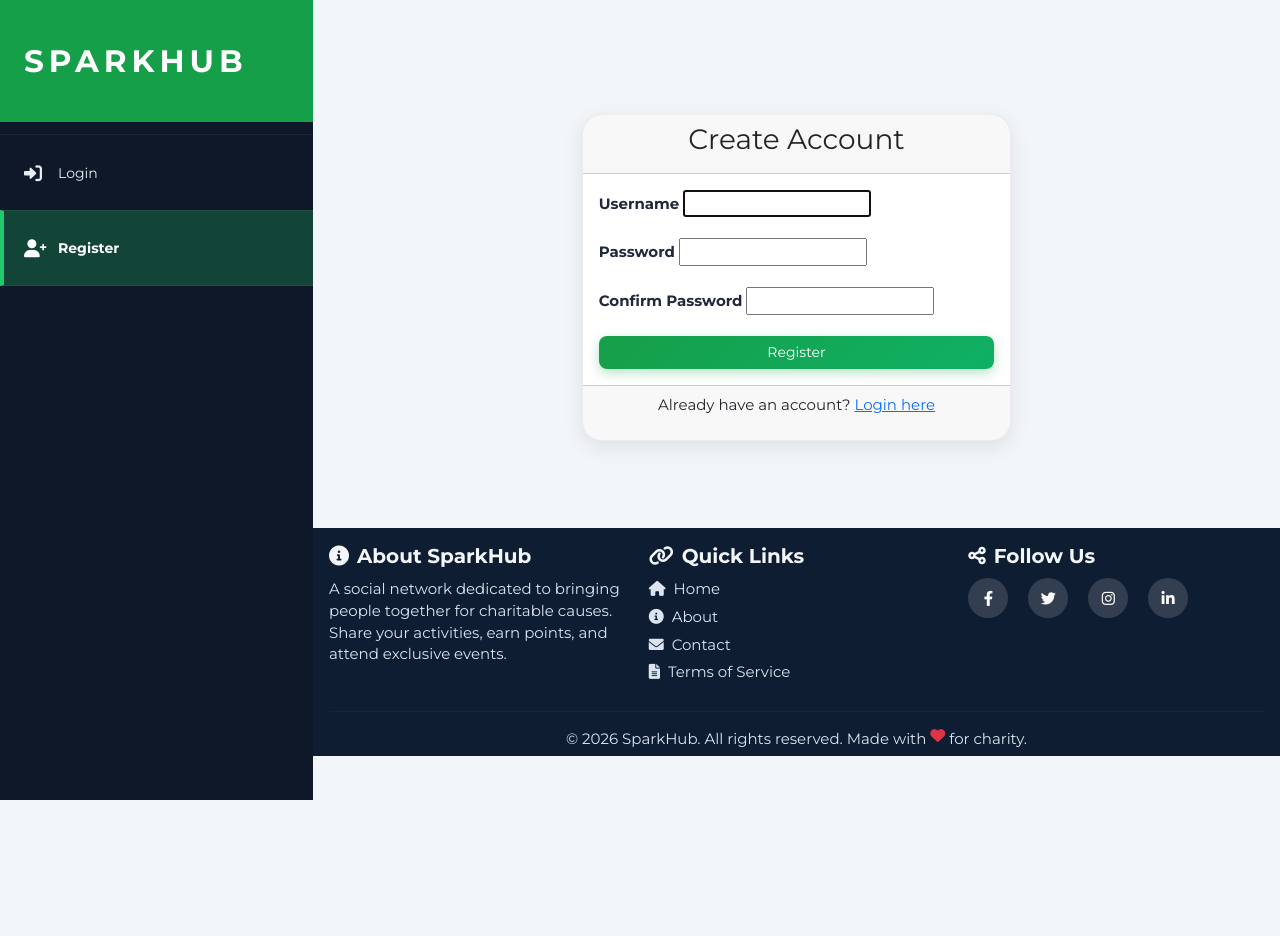
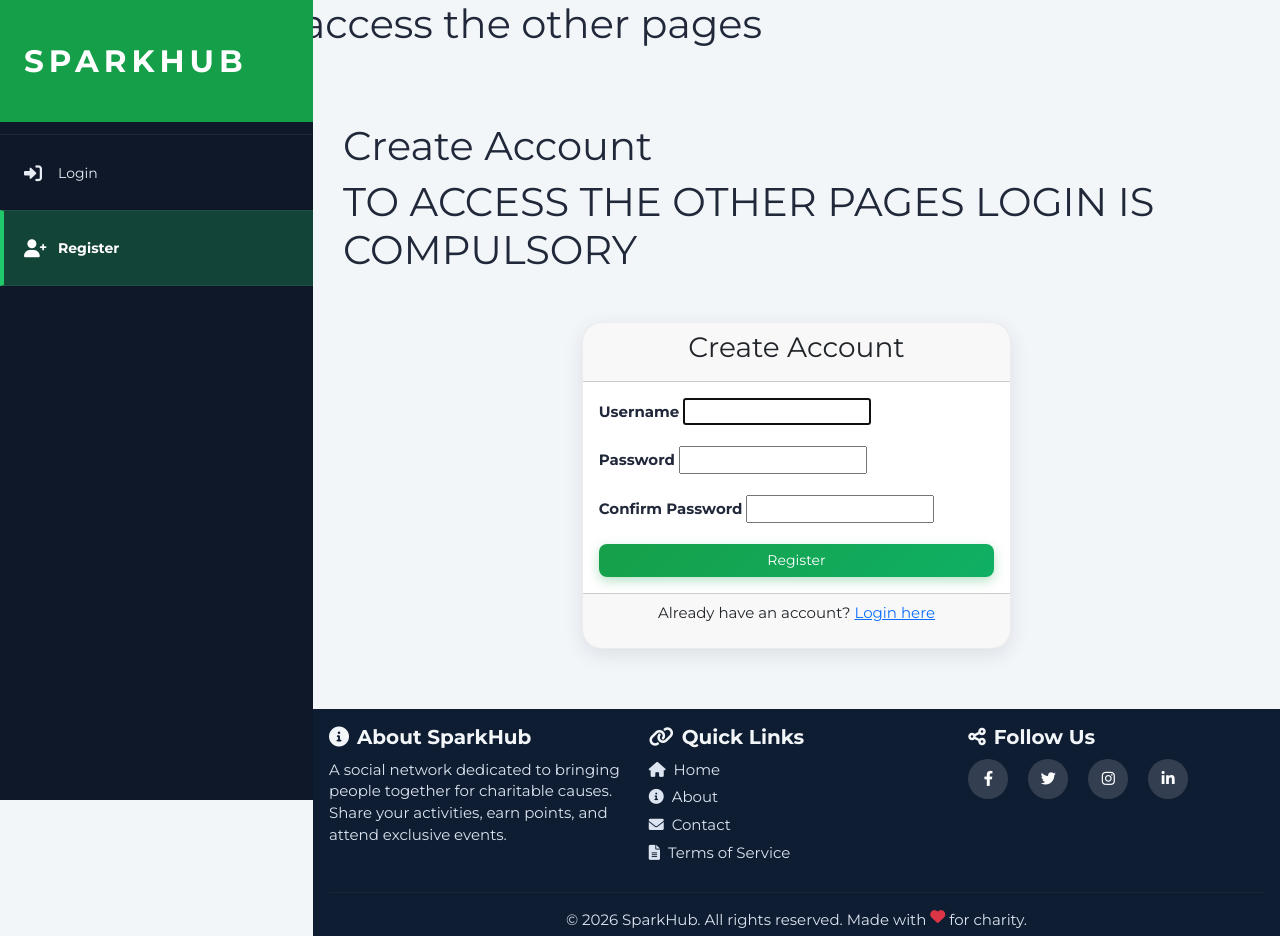
Before and after one commit to PrinzOji/sparkhub, a Django app: page /register/ in a window 1280 px wide. Before the commit the page ends 800 px from the top, so only its background shows below. Run offline with Django 5.2, Linux system fonts and the light colour scheme.

Commit message:
https://github.com/PrinzOji/sparkhub.git

```diff
--- a/sparkhudapp/templates/base.html
+++ b/sparkhudapp/templates/base.html
@@ -12,6 +12,7 @@
     <link rel="shortcut icon" href="{% static 'images/favicon.ico' %}">
     <link rel="stylesheet" href="{% static 'css/styles.css' %}">
 </head>
+<h1>please login to access the other pages</h1>
 <body>
     <div class="app-shell">
         <aside id="sidebar" class="sidebar">
--- a/sparkhudapp/templates/home.html
+++ b/sparkhudapp/templates/home.html
@@ -5,7 +5,8 @@
 {% block title %}SparkHub - Home{% endblock %}
 
 {% block content %}
-<div class="hero-section" style="background-image: url('{% static 'images/hands.jpg' %}');">
+{% static 'images/hands.jpg' as hero_image %}
+<div class="hero-section" style="background-image: url('{{ hero_image }}');">
     <div class="text-center">
         <h1 class="display-4 mb-4">Welcome to SparkHub</h1>
         <p class="lead mb-4">Bringing people together for charitable causes</p>
--- a/sparkhudapp/templates/register.html
+++ b/sparkhudapp/templates/register.html
@@ -3,6 +3,8 @@
 {% block title %}Register - SparkHub{% endblock %}
 
 {% block content %}
+<h1>Create Account</h1>
+<h1>TO ACCESS THE OTHER PAGES LOGIN IS COMPULSORY</h1>
 <div class="container mt-5">
     <div class="row justify-content-center">
         <div class="col-md-6">
```
